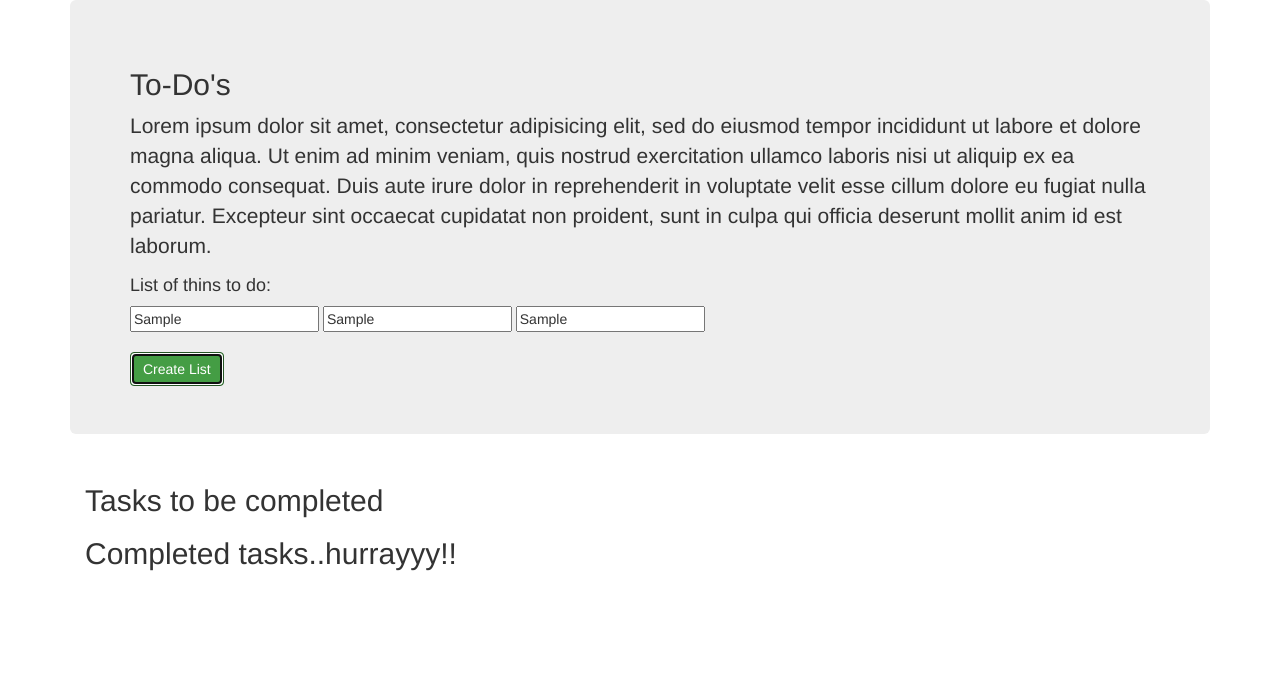
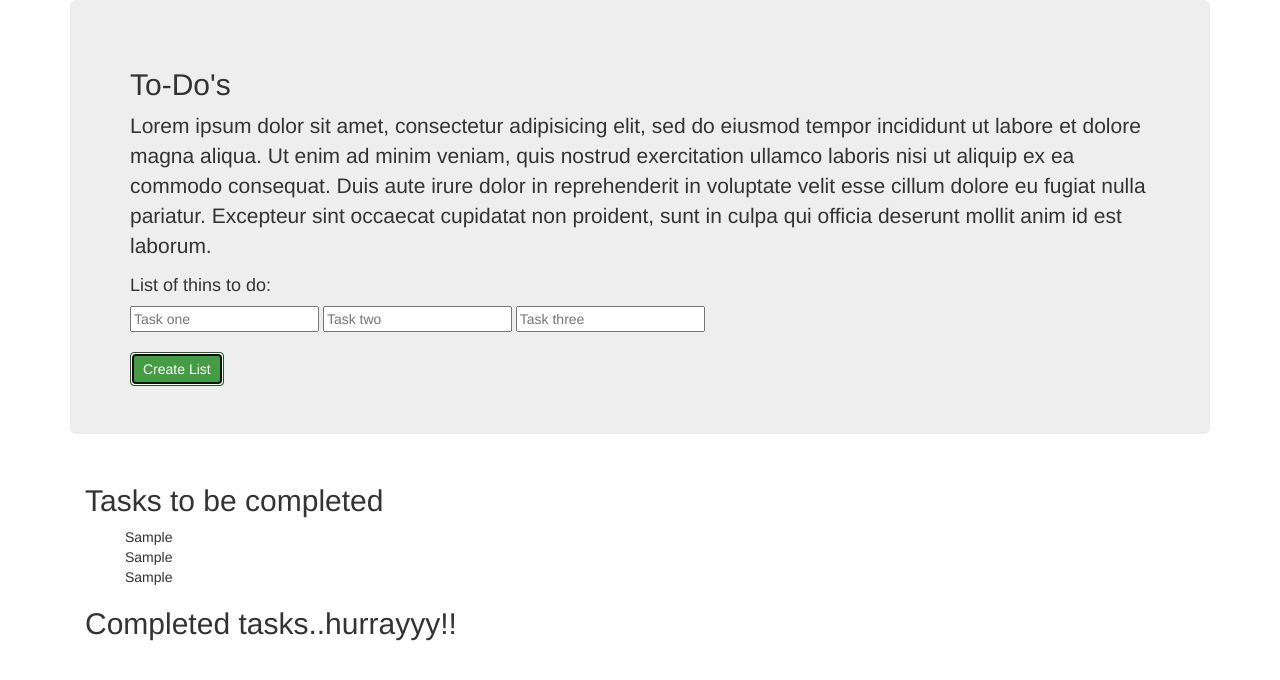
Before and after one commit to 10igeorge/intro-todolist, a plain HTML site: page index.html in a window 1280 px wide. Both pictures are taken after typing "Sample", "Sample", "Sample" into the empty fields and a click on the button "Create List". Drawn offline with Linux system fonts and the light colour scheme.

Commit message:
add for-in loop for task objects

```diff
--- a/css/master.css
+++ b/css/master.css
@@ -0,0 +1,6 @@
+/*.toBeDone, .completedTask {
+  display: none;
+}*/
+ul li{
+  list-style: none;
+}
--- a/index.html
+++ b/index.html
@@ -20,17 +20,21 @@
           <input type="text" placeholder="Task three" id="thirdTask">
           <br>
           <br>
-          <button type="button" class="btn btn-success">Create List</button>
+          <button id="createList" type="button" class="btn btn-success">Create List</button>
         </div>
       </div>
       <div class="container">
       <div class="toBeDone">
         <h2>Tasks to be completed</h2>
+        <ul class="notDone">
+
+        </ul>
+    </div>
+
+        <div class="completedTask">
+          <h2>Completed tasks..hurrayyy!!</h2>
+        </div>
       </div>
-      <div class="completedTask">
-        <h2>Completed tasks..hurrayyy!!</h2>
-      </div>
-    </div>
   </div>
   </body>
 </html>
--- a/js/master.js
+++ b/js/master.js
@@ -6,7 +6,17 @@ function TodoList(task1, task2, task3){
   this.task3 = task3;
 }
 
+$(document).ready(function() {
+  $('#createList').click(function() {
+    var task1 = $('#firstTask').val();
+    var task2 = $('#secondTask').val();
+    var task3 = $('#thirdTask').val();
+    var newTodoList = new TodoList(task1, task2, task3);
+    $('#firstTask, #secondTask , #thirdTask' ).val("");
+    for(x in newTodoList){ $('.notDone').append("<li><span>" + newTodoList[x] + "</span></li>")}
 
+  });
+});
 
 
 //User input Logic
```
